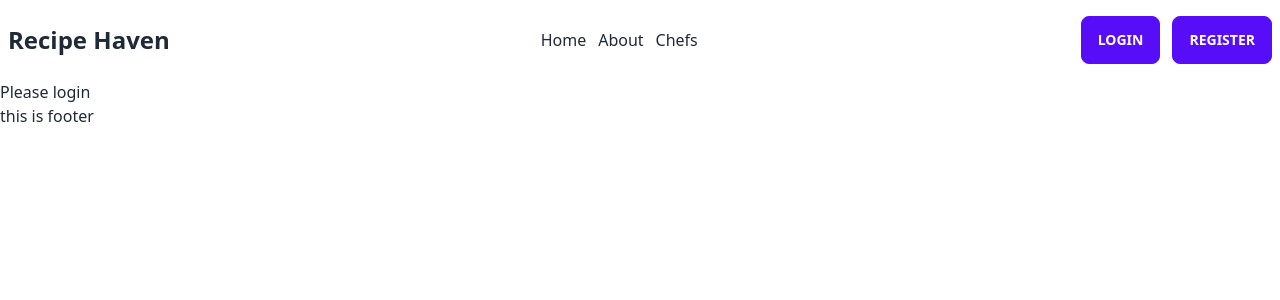
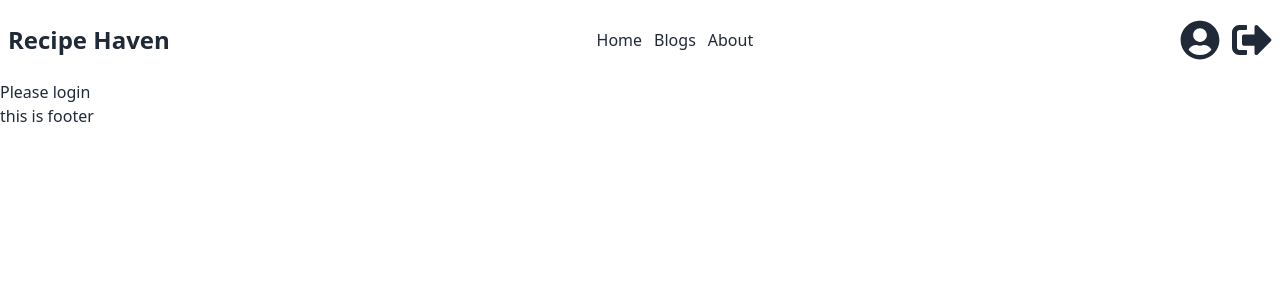
Before and after one commit to zahangir20bd/chef-recipe-hunter-client-side, a React (Vite) app: page /login in a window 1280 px wide. Shown: the top 300 px of the page. Built offline with nearby package versions, Linux system fonts and the light colour scheme.

Commit message:
AuthContext Config Done

```diff
--- a/src/Shared/Navbar/Navbar.jsx
+++ b/src/Shared/Navbar/Navbar.jsx
@@ -1,76 +1,44 @@
-import React, { useState } from "react";
-import { XMarkIcon, Bars3Icon } from "@heroicons/react/24/solid";
+import React, { useContext, useState } from "react";
+
 import { Link, NavLink } from "react-router-dom";
+import { AuthContext } from "../../providers/AuthProvider";
+import { FaSignOutAlt, FaUserCircle } from "react-icons/fa";
 
 const Navbar = () => {
-  const [open, setOpen] = useState(false);
-
+  const { user } = useContext(AuthContext);
   return (
-    // <div className="navbar flex flex-col md:flex-row bg-base-100">
-    //   <div className="flex md:items-center">
-    //     <a className="btn btn-ghost normal-case text-xl">Recipe Haven</a>
-    //   </div>
-    //   <div className="flex-1 flex-col md:flex-row">
-    //     <ul className="menu menu-horizontal px-1">
-    //       <li>
-    //         <a>Item 1</a>
-    //       </li>
-    //       <li>
-    //         <a>Item 2</a>
-    //       </li>
-    //       <li>
-    //         <a>Item 3</a>
-    //       </li>
-    //     </ul>
-    //   </div>
-    //   <div>
-    //     <button className="px-4 rounded-lg bg-blue-500 hover:bg-blue-700 py-2 text-xl text-white ms-2">
-    //       Login
-    //     </button>
-    //     <button className="px-4 rounded-lg bg-blue-500 hover:bg-blue-700 py-2 text-xl text-white ms-2">
-    //       Logout
-    //     </button>
-    //     <button className="px-4 rounded-lg bg-blue-500 hover:bg-blue-700 py-2 text-xl text-white ms-2">
-    //       Register
-    //     </button>
-    //   </div>
-    // </div>
-
     <div className="md:flex justify-between items-center mx-auto p-2">
       <h2 className="text-2xl font-bold my-4">
         <Link to="/">Recipe Haven</Link>
       </h2>
       <nav>
-        {/* <div onClick={() => setOpen(!open)} className="md:hidden">
-          <span>
-            {open === true ? (
-              <XMarkIcon className="h-8 w-8 text-[#a746e7]" />
-            ) : (
-              <Bars3Icon className="h-8 w-8 text-[#a746e7]" />
-            )}
-          </span>
-        </div> */}
         <ul className="flex flex-col md:flex-row gap-3 ">
           <li>
             <NavLink to="/">Home</NavLink>
           </li>
 
           <li>
-            <NavLink>About</NavLink>
+            <NavLink>Blogs</NavLink>
           </li>
 
           <li>
-            <NavLink to="/chefs">Chefs</NavLink>
+            <NavLink>About</NavLink>
           </li>
         </ul>
       </nav>
-      <div>
-        <button className=" btn btn-primary text-white ms-3 font-semibold">
-          <Link to="/login">Login</Link>
-        </button>
-        <button className="btn btn-primary text-white ms-3 font-semibold">
-          <Link to="/register">Register</Link>
-        </button>
+      <div className="flex items-center">
+        <div>
+          <FaUserCircle style={{ fontSize: "40px" }}></FaUserCircle>
+        </div>
+        {user ? (
+          <button className=" ms-3 font-semibold">
+            <FaSignOutAlt style={{ fontSize: "40px" }}></FaSignOutAlt>
+          </button>
+        ) : (
+          <button className=" btn btn-primary text-white ms-3 font-semibold">
+            <Link to="/login">Login</Link>
+          </button>
+        )}
       </div>
     </div>
   );
--- a/src/main.jsx
+++ b/src/main.jsx
@@ -3,9 +3,12 @@ import ReactDOM from "react-dom/client";
 import "./index.css";
 import { RouterProvider } from "react-router-dom";
 import router from "./routes/Routes.jsx";
+import AuthProvider from "./providers/AuthProvider";
 
 ReactDOM.createRoot(document.getElementById("root")).render(
   <React.StrictMode>
-    <RouterProvider router={router}></RouterProvider>
+    <AuthProvider>
+      <RouterProvider router={router}></RouterProvider>
+    </AuthProvider>
   </React.StrictMode>
 );
--- /dev/null
+++ b/src/providers/AuthProvider.jsx
@@ -0,0 +1,19 @@
+import React, { createContext } from "react";
+import { getAuth } from "firebase/auth";
+import app from "../firebase/firebase.config";
+
+export const AuthContext = createContext(null);
+
+const auth = getAuth(app);
+
+const AuthProvider = ({ children }) => {
+  const user = { displayName: "Zahangir Alam" };
+  const authInfo = {
+    user,
+  };
+  return (
+    <AuthContext.Provider value={authInfo}>{children}</AuthContext.Provider>
+  );
+};
+
+export default AuthProvider;
```
